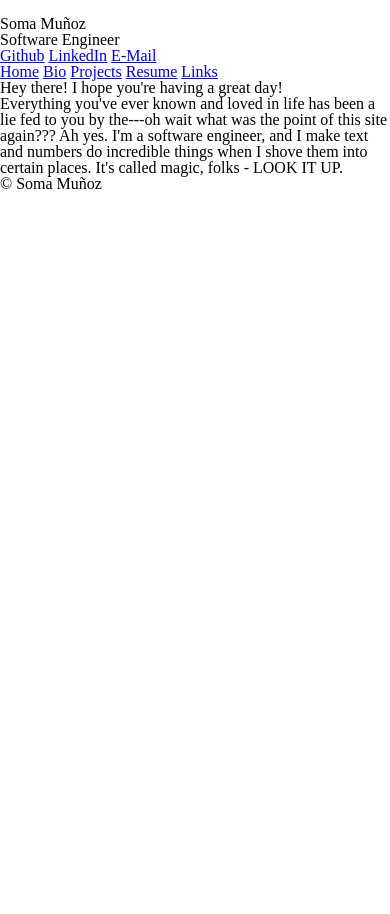
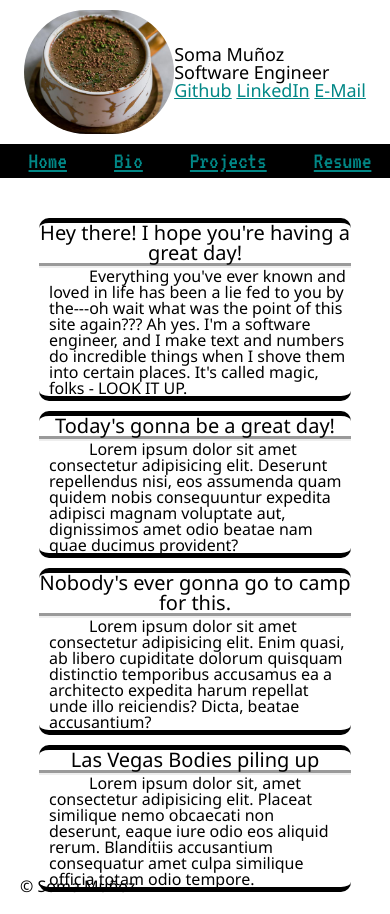
Before and after one commit to StarlightStingray/portfolio-site, a plain HTML site: page index.html in a window 390 px wide. Before the commit the page ends 844 px from the top, so only its background shows below. Drawn offline with Linux system fonts and the light colour scheme.

Commit message:
Mobile site mockup w/ light and dark mode

```diff
--- a/css/style.css
+++ b/css/style.css
@@ -0,0 +1,155 @@
+@media (prefers-color-scheme: dark) {
+    :root {
+        --main-bg-color: #000000;
+        --main-text-color: #FFFFFF;
+        --main-link-color: #6200EE;
+        --2nd-link-color: #03DAC6;
+        --nav-bg-color: #018786;
+    }
+    /* Dark theme styles go here */
+}
+
+@media (prefers-color-scheme: light) {
+    :root {
+        --main-bg-color: #FFFFFF;
+        --main-text-color: #000000;
+        --main-link-color: #018786;
+        --2nd-link-color: #03DAC6;
+        --nav-bg-color: #000000;
+    }
+    /* Light theme styles go here */
+}
+
+
+/* ======== BODY GO SOLO BABY ======== */
+
+body {
+    background: var(--main-bg-color);
+    color: var(--main-text-color);
+    font-family: 'Segoe UI', Tahoma, Geneva, Verdana, sans-serif;
+    /* display: grid;
+    grid-template-columns: 1fr 1fr 1fr;
+    grid-template-rows: 1fr 2fr 0.1fr;
+    gap: 0px 0px;
+    grid-template-areas: "profileIcon PAYATTENTIONTOME darkToggle"
+    "blogArticle blogArticle blogArticle"
+    "itsTheFooter null null"; */
+}
+
+/* ======== PICTURE/HEADER ======== */
+
+header {
+}
+
+.whoIsMe {
+    font-size: 18px;
+    display: flex;
+    flex-direction: row;
+    align-items: center;
+    justify-content: center;
+    margin: 10px;
+}
+
+img {
+
+}
+
+.profileIcon {
+    border-radius: 100px;
+    max-width: 150px;
+    /* grid-area: profileIcon; */
+}
+
+h1, h2 {
+
+}
+
+/* ======== DARK MODE BUTTON ========*/
+
+.darkToggle {
+    /* grid-area: darkToggle; */
+}
+
+/* ======== NAVIGATION LINKS ======== */
+
+.PAYATTENTIONTOME {
+    /* grid-area: PAYATTENTIONTOME; */
+}
+
+nav {
+    font-family: 'VT323', Arial, Helvetica, sans-serif;
+    font-size: 24px;
+    background: var(--nav-bg-color);
+    width: 100vw;
+    display: flex;
+    flex-direction: row;
+    justify-content: space-around;
+    padding: 5px;
+    margin-bottom: 40px;
+}
+
+a:link {
+    color: var(--main-link-color);
+}
+
+a:visited {
+    color: var(--main-link-color);
+}
+
+a: {
+
+}
+
+/* ======== ARTICLE STYLES ========*/
+
+
+main {
+    height: 40rem;
+    width: 100vw;
+    display: flex;
+    flex-direction: column;
+    /* margin: auto; */
+    align-items: center;
+    justify-content: space-around;
+}
+
+.blogArticle {
+    background-color: ;
+    margin: 1rem;
+    min-width: 50vw;
+    max-width: 80vw;
+    margin: auto auto 10px auto;
+    border-style: solid hidden solid hidden;
+    border-width: 5px;
+    border-radius: 10px;
+    /* grid-area: blogArticle; */
+}
+
+h3 {
+    font-size: 20px;
+    text-align: center;
+    border-style: hidden hidden groove hidden;
+    border-width: 5px;
+}
+
+.blogText {
+    text-indent: 40px;
+    /* text-shadow: 0 0 1px #232323; */
+    margin-left: 10px;
+    margin-right: 5px;
+}
+
+footer {
+    padding: 20px;
+}
+
+.itsTheFooter {
+    /* grid-area: itsTheFooter; */
+}
+
+/* ========= DESKTOP STYLE ========*/
+
+@media screen and (min-width:768px) {
+
+
+}
--- a/index.html
+++ b/index.html
@@ -4,40 +4,91 @@
 		<meta charset="UTF-8" />
 		<meta http-equiv="X-UA-Compatible" content="IE=edge" />
 		<meta name="viewport" content="width=device-width, initial-scale=1.0" />
+		<!-- Fonts we're gonna be using. -->
+		<link rel="preconnect" href="https://fonts.googleapis.com" />
+		<link rel="preconnect" href="https://fonts.gstatic.com" crossorigin />
+		<link
+			href="https://fonts.googleapis.com/css2?family=VT323&display=swap"
+			rel="stylesheet"
+		/>
+		<!-- css style sheets -->
 		<link rel="stylesheet" href="./css/reset.css" />
 		<link rel="stylesheet" href="./css/style.css" />
+		<!-- js scripts we might be running on this page -->
 		<script defer src="./js/scripts.js"></script>
 		<title>Soma Muñoz</title>
 	</head>
 	<body>
+		<!-- initial top-level stuff people will see -->
 		<header>
-			<img src="" alt="" />
+			<div class="whoIsMe">
+				<img
+					class="profileIcon"
+					src="./assets/XzaLvuO.jpg"
+					alt="the face of someone you might be able to trust, but you're not sure yet!"
+				/>
+				<div class="myDetails">
 					<h1>Soma Muñoz</h1>
 					<h2>Software Engineer</h2>
-			<div id="PAYATTENTIONTOME">
+					<div class="PAYATTENTIONTOME">
 						<a href="https://github.com/StarlightStingray">Github</a>
-				<a href="https://www.linkedin.com/in/soma-munoz-964552185/">LinkedIn</a>
+						<a href="https://www.linkedin.com/in/soma-munoz-964552185/"
+							>LinkedIn</a
+						>
 						<a href="mailto:somajstingray@gmail.com">E-Mail</a>
 						<a href=""></a>
 						<a href=""></a>
 					</div>
+				</div>
+			</div>
+			<!-- navigation bar for the website -->
 			<nav>
 				<a href="https://soma-munoz.netlify.app/">Home</a>
-				<a href="http://">Bio</a>
-				<a href="http://">Projects</a>
-				<a href="http://">Resume</a>
-				<a href="http://">Links</a>
+				<a href="bio.html">Bio</a>
+				<a href="projects.html">Projects</a>
+				<a href="resume.html">Resume</a>
+				<!-- <a href="http://">Links</a> -->
 			</nav>
 		</header>
 		<main>
-			<h2>Hey there! I hope you're having a great day!</h2>
-			<p>
-				Everything you've ever known and loved in life has been a lie fed to you
-				by the---oh wait what was the point of this site again??? Ah yes. I'm a
-				software engineer, and I make text and numbers do incredible things when
-				I shove them into certain places. It's called magic, folks - LOOK IT UP.
+			<article class="blogArticle">
+				<h3>Hey there! I hope you're having a great day!</h3>
+				<p class="blogText">
+					Everything you've ever known and loved in life has been a lie fed to
+					you by the---oh wait what was the point of this site again??? Ah yes.
+					I'm a software engineer, and I make text and numbers do incredible
+					things when I shove them into certain places. It's called magic, folks
+					- LOOK IT UP.
 				</p>
+			</article>
+			<article class="blogArticle">
+				<h3>Today's gonna be a great day!</h3>
+				<p class="blogText">
+					Lorem ipsum dolor sit amet consectetur adipisicing elit. Deserunt
+					repellendus nisi, eos assumenda quam quidem nobis consequuntur
+					expedita adipisci magnam voluptate aut, dignissimos amet odio beatae
+					nam quae ducimus provident?
+				</p>
+			</article>
+			<article class="blogArticle">
+				<h3>Nobody's ever gonna go to camp for this.</h3>
+				<p class="blogText">
+					Lorem ipsum dolor sit amet consectetur adipisicing elit. Enim quasi,
+					ab libero cupiditate dolorum quisquam distinctio temporibus accusamus
+					ea a architecto expedita harum repellat unde illo reiciendis? Dicta,
+					beatae accusantium?
+				</p>
+			</article>
+			<article class="blogArticle">
+				<h3>Las Vegas Bodies piling up</h3>
+				<p class="blogText">
+					Lorem ipsum dolor sit, amet consectetur adipisicing elit. Placeat
+					similique nemo obcaecati non deserunt, eaque iure odio eos aliquid
+					rerum. Blanditiis accusantium consequatur amet culpa similique officia
+					totam odio tempore.
+				</p>
+			</article>
 		</main>
 	</body>
-	<footer>&copy; Soma Muñoz</footer>
+	<footer class="itsTheFooter">&copy; Soma Muñoz</footer>
 </html>
```
Also changed, not shown: assets/XzaLvuO.jpg (added), assets/fMNV9jR.jpg (added), bio.html (added), projects.html (added), resume.html (added). Lines whose indentation alone changed are shown as unchanged.
